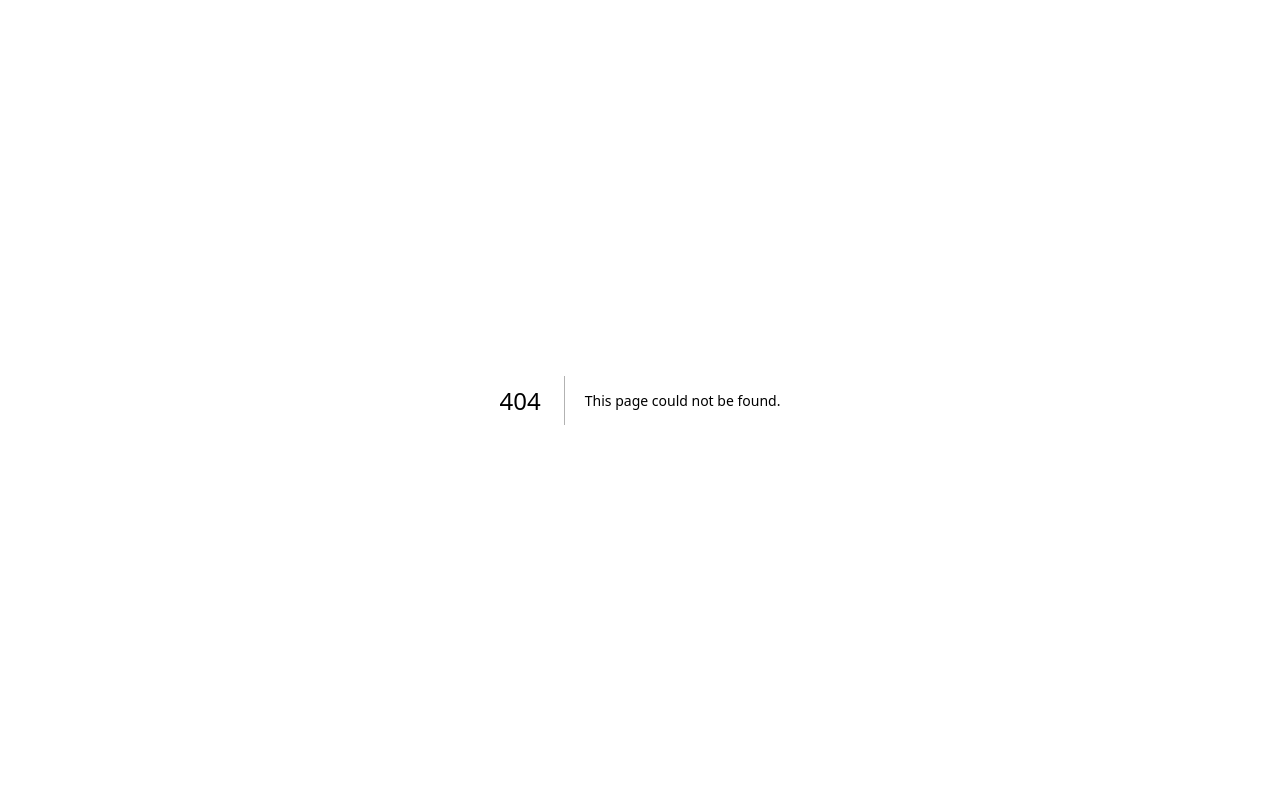
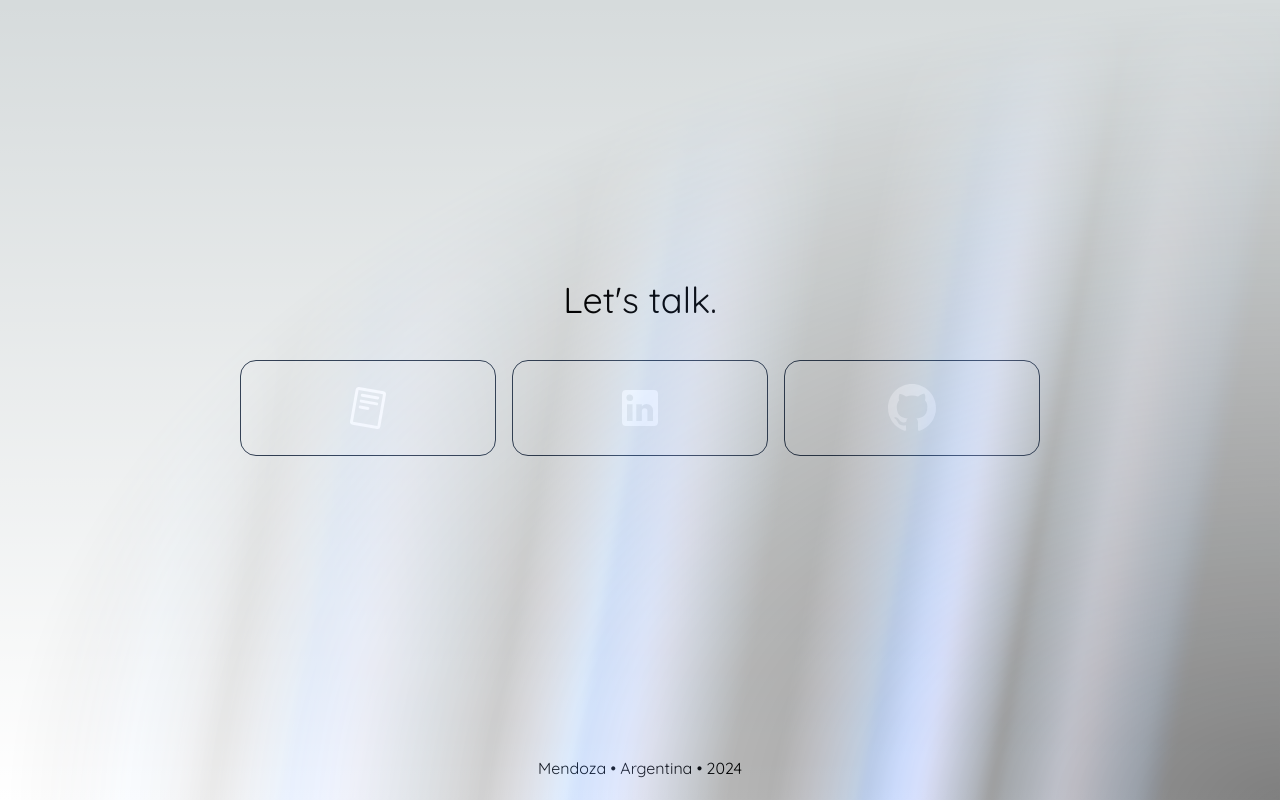
Before and after one commit to jt-96/portfolio-v2, a Next.js app: page /outro in a window 1280 px wide. Before the commit this address had no page. Built offline with nearby package versions, Linux system fonts and the light colour scheme.

Commit message:
feature: add outro section

```diff
--- /dev/null
+++ b/src/app/outro/page.tsx
@@ -0,0 +1,66 @@
+import Image from "next/image";
+import Link from "next/link";
+import { AuroraBackground } from "@/components/aurora/aurora.component";
+import LinkedInImage from "@/assets/linkedin.svg";
+import GitHubImage from "@/assets/github.svg";
+import CVImage from "@/assets/cv.svg";
+
+function Outro() {
+  return (
+    <>
+      <AuroraBackground>
+        <div className="flex flex-col items-center justify-center grow">
+          <h1 className="m-5 text-2xl md:text-3xl xl:text-4xl">Let's talk.</h1>
+          <div className="flex flex-col items-center md:flex-row md:w-2/3 xl:w-full">
+            <Link href="/Jonathan Torrico -  ENG CV.pdf" target="_blank">
+              <div className="my-5 flex justify-center items-center border border-slate-700 rounded-2xl w-64 h-24 md:mx-2">
+                <Image
+                  src={CVImage}
+                  alt="Curriculum Vitae Logo"
+                  width={64}
+                  height={64}
+                  color="#000000"
+                  className="p-5 md:p-2 2xl:p-2"
+                />
+              </div>
+            </Link>
+            <Link
+              href="https://ar.linkedin.com/in/jonathan-torrico"
+              target="_blank"
+            >
+              <div className="my-5 flex justify-center items-center border border-slate-700 rounded-2xl w-64 h-24 md:mx-2">
+                <Image
+                  src={LinkedInImage}
+                  alt="LinkedIn Logo"
+                  width={64}
+                  height={64}
+                  color="#000000"
+                  className="p-5 md:p-2 2xl:p-2"
+                />
+              </div>
+            </Link>
+            <Link href="https://github.com/jt-96" target="_blank">
+              <div className="my-5 flex justify-center items-center border border-slate-700 rounded-2xl w-64 h-24 md:mx-2">
+                <Image
+                  src={GitHubImage}
+                  alt="GitHub Logo"
+                  width={64}
+                  height={64}
+                  color="#000000"
+                  className="p-5 md:p-2 2xl:p-2"
+                />
+              </div>
+            </Link>
+          </div>
+        </div>
+        <div className="flex justify-center align-center items-center">
+          <p className="text-center p-5">
+            Mendoza &bull; Argentina &bull; 2024
+          </p>
+        </div>
+      </AuroraBackground>
+    </>
+  );
+}
+
+export default Outro;
```
